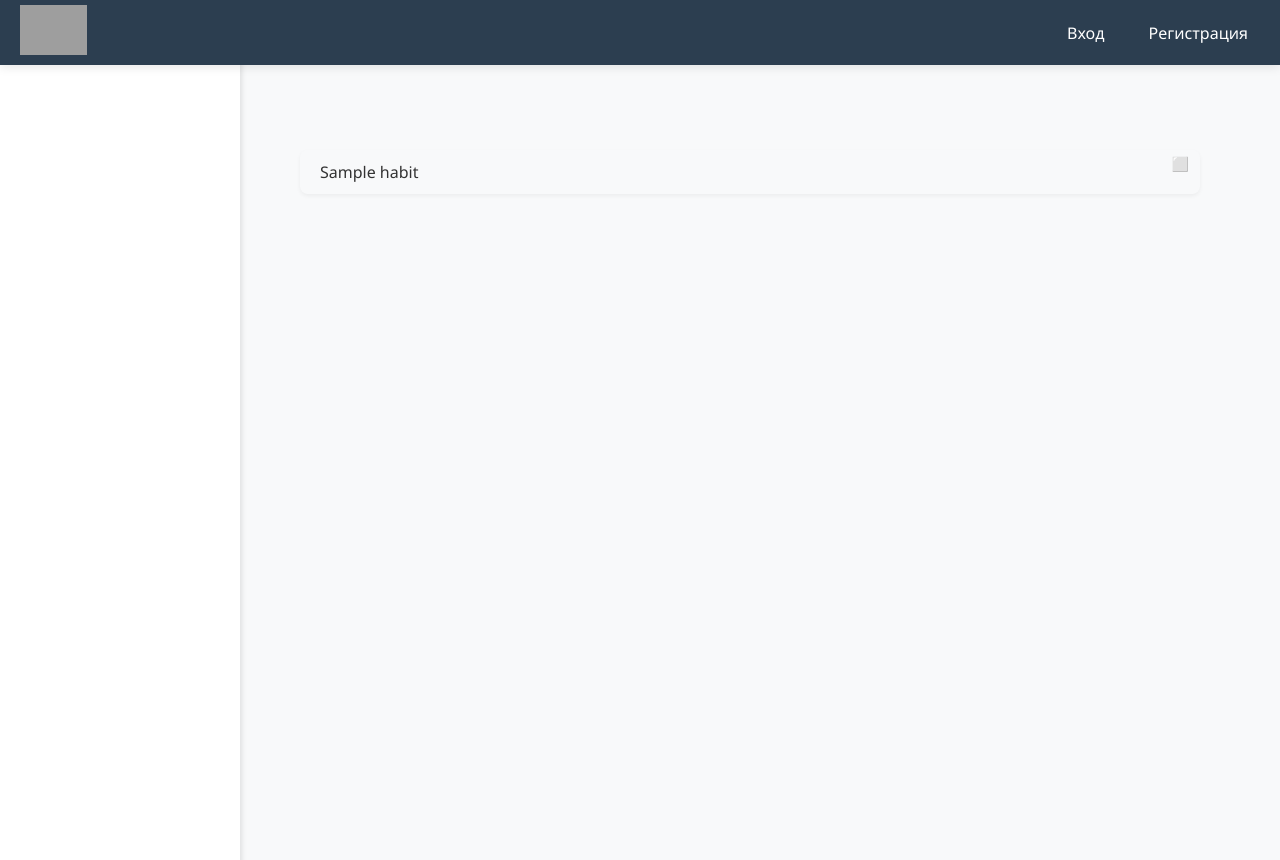
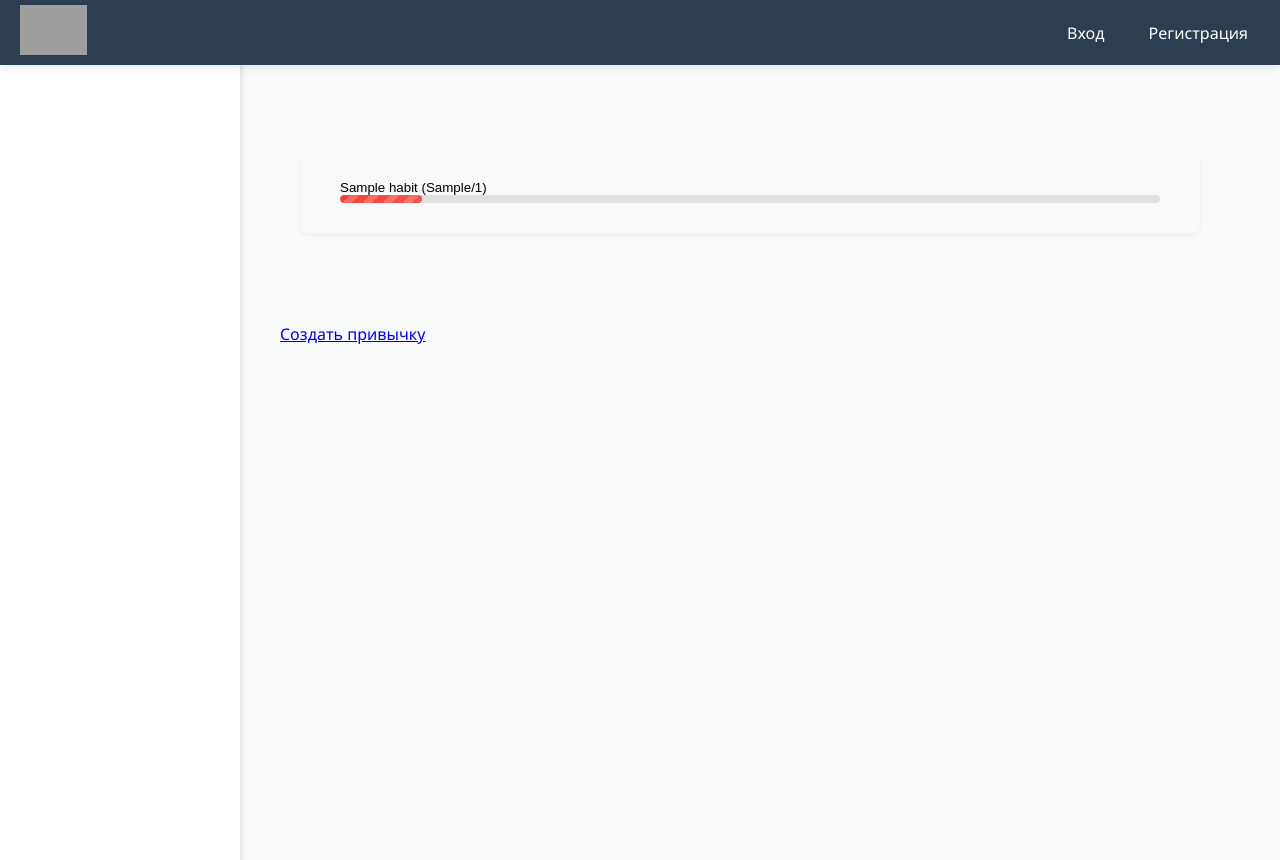
Before and after one commit to skyland228/Tracker-of-goals-habits, a Django app: template tracker/basic/templates/basic/Habits.html in a window 1280 px wide. Run offline with Django 5.2, Linux system fonts and the light colour scheme; the template is opened without the code that fills it: most values are stand-ins (such as "Sample title", 1, 10 or a date in 2020); grey boxes are pictures that could not be loaded.

Commit message:
Давно не коммитил

```diff
--- a/tracker/basic/static/basic/css/style.css
+++ b/tracker/basic/static/basic/css/style.css
@@ -129,22 +129,62 @@ body {
     max-width: 900px;
     margin: 90px auto;
 }
+
 .habit-status {
     position: absolute; /* плавающая внутри habit-item */
-    top: 5px;           /* от верхнего края блока */
-    right: 5px;         /* от правого края блока */
+    top: -2px;           /* от верхнего края блока */
+    right: -10px;         /* от правого края блока */
     font-size: 14px;    /* нормальный размер, чтобы не выходило за пределы блока */
 }
+/* Зачеркивание всего блока */
+.habit-item.habit-completed::after {
+    content: "";
+    position: absolute;
+    top: 50%;
+    left: 20px;
+    right: 20px;
+    height: 2px;
+    background-color: #888;
+    transform: translateY(-50%);
+    z-index: 1;
+}
+.pagination {
+    display: flex;
+    justify-content: center;
+    gap: 10px;
+    margin-top: 20px;
+}
 
+.page-btn {
+    padding: 6px 12px;
+    border: 1px solid #ccc;
+    border-radius: 4px;
+    text-decoration: none;
+    color: #333;
+}
+
+.page-btn:hover {
+    background: #f0f0f0;
+}
+
+.page-info {
+    line-height: 30px;
+}
+/* Затемнение содержимого */
+.habit-item.habit-completed .habit-name,
+.habit-item.habit-completed .habit-stats{
+    opacity: 0.6;
+}
 /* Стиль элемента привычки */
 .habit-item {
     position: relative;  /* Важно! Теперь абсолютные элементы внутри будут привязаны к этому блоку */
-    padding: 11px 20px;
+    padding: 20px 30px;
     margin-bottom: 15px;
     border-radius: 8px;
     box-shadow: 0 2px 4px rgba(0,0,0,0.05);
     transition: all 0.3s ease;
 }
+
 .progress-info {
     background: #f8f9fa;
     padding: 25px;
@@ -224,6 +264,47 @@ body {
         transparent
     );
     background-size: 20px 20px;
+}
+.progress-bar {
+    width: 100%;
+    height: 8px;
+    background: #e0e0e0;
+    border-radius: 4px;
+    overflow: hidden;
+}
+
+/* Заполненная часть */
+.progress-fill {
+    height: 100%;
+    border-radius: 4px;
+    transition: width 0.5s ease;
+}
+
+/* Цвета через отдельные классы */
+.progress-high {
+    background: linear-gradient(90deg, #4caf50, #66bb6a); /* Зеленый */
+}
+/* Стили для ссылки "Добавить привычку" */
+.add-habit-link {
+    display: inline-block;
+    padding: 10px 20px;
+    background-color: #667eea;
+    color: white;
+    text-decoration: none;
+    border-radius: 5px;
+    font-weight: 500;
+    transition: background-color 0.2s ease;
+}
+
+.add-habit-link:hover {
+    background-color: #5a67d8;
+}
+.progress-medium {
+    background: linear-gradient(90deg, #ff9800, #ffa726); /* Оранжевый */
+}
+
+.progress-low {
+    background: linear-gradient(90deg, #f44336, #ef5350); /* Красный */
 }
 /* Цвета для категорий */
 .habit-health {
--- a/tracker/basic/templates/basic/Habits.html
+++ b/tracker/basic/templates/basic/Habits.html
@@ -3,27 +3,57 @@
 {% block content %}
 <div class="habits-list">
     {% for habit in habits %}
-    <div class="habit-item
+    {% with status=habit.statuses.all|dictsort:"date"|last %}
+    <!-- Класс habit-completed должен быть на ОСНОВНОМ блоке .habit-item -->
+    <div class="habit-item {% if status.is_completed %}habit-completed{% endif %}
         {% if habit.category.name == 'Здоровье' %}habit-health
         {% elif habit.category.name == 'Работа' %}habit-work
         {% elif habit.category.name == 'Учеба' %}habit-study
         {% endif %}">
 
-        <span>{{ habit.name }}</span>
+        <!-- Форма для отметки статуса привычки -->
+        <form action="{% url 'habitstatus_update' status.id %}" method="post" style="display:inline;">
+            {% csrf_token %}
 
-        {% with status=habit.statuses.all|dictsort:"date"|last %}
-                <form action="{% url 'habitstatus_update' status.id %}" method="post" style="display:inline;">
-                    {% csrf_token %}
-                    <button type="submit" class="habit-status" style="border:none; background:none; font-size:14px; cursor:pointer;">
-                        {% if status.is_completed %}
-                            ✅
-                        {% else %}
-                            ⬜
-                        {% endif %}
-                    </button>
-                </form>
-        {% endwith %}
+            <!-- Весь контент привычки внутри кнопки -->
+            <button type="submit" class="habit-status-btn"
+                    style="border:none; background:none; cursor:pointer; text-align:left; width:100%; padding:10px;">
+
+                <!-- Название и статистика -->
+                <div class="habit-header">
+                    <span class="habit-name">{{ habit.name }}</span>
+                    <span class="habit-stats">({{ habit.completed_days }}/{{ habit.total_days }})</span>
+                </div>
+
+                <!-- отображение шкалы прогресса -->
+                <div class="progress-bar">
+                    <div class="progress-fill
+                        {% if habit.progress >= 80 %}progress-high
+                        {% elif habit.progress >= 50 %}progress-medium
+                        {% else %}progress-low
+                        {% endif %}"
+                        style="width: {{ habit.progress }}%;">
+                    </div>
+                </div>
+
+            </button>
+        </form>
     </div>
+    {% endwith %}
     {% endfor %}
 </div>
+{% if is_paginated %}
+<div class="pagination">
+  {% if page_obj.has_previous %}
+    <a href="?page={{ page_obj.previous_page_number }}" class="page-btn">Prev</a>
+  {% endif %}
+
+  <span class="page-info">{{ page_obj.number }} / {{ page_obj.paginator.num_pages }}</span>
+
+  {% if page_obj.has_next %}
+    <a href="?page={{ page_obj.next_page_number }}" class="page-btn">Next</a>
+  {% endif %}
+</div>
+{% endif %}
+<a href="{% url 'add_habit' %}">Создать привычку</a>
 {% endblock %}
--- a/tracker/basic/templates/basic/home.html
+++ b/tracker/basic/templates/basic/home.html
@@ -1,6 +1,5 @@
 {% extends 'base.html' %}
 
 {% block content %}
-
 {% include 'extra/articles.html' %}
 {% endblock %}
--- a/tracker/basic/urls.py
+++ b/tracker/basic/urls.py
@@ -4,10 +4,10 @@ from . import views
 
 urlpatterns = [
     path('', views.home, name = 'home'),
+    path('add_habit/',views.AddHabits.as_view(), name = 'add_habit'),
     path('profile/',views.Profile.as_view(), name = 'profile'),
     path('habits/', views.Habits.as_view(), name = 'habits'),
     path('status/<int:pk>/update/', views.HabitStatusUpdateView.as_view(), name='habitstatus_update'),
     path('general_goals/', views.GeneralGoals.as_view(), name = 'general_goals'),
     path('temporal_goals/', views.TemporalGoals.as_view(), name='temporal_goals'),
-    path('progress/', views.progress, name = 'progress'),
 ]
--- a/tracker/templates/base.html
+++ b/tracker/templates/base.html
@@ -28,7 +28,6 @@
     </div>
 </header>
     </header>
-
     <!-- Боковое меню -->
     <aside class="side-nav">
         {% if user.is_authenticated %}
@@ -37,7 +36,6 @@
         {% endfor %}
         {% endif %}
     </aside>
-
     <!-- Основной контент -->
     <main class="content">
         {% block content %}
--- a/tracker/users/context_processors.py
+++ b/tracker/users/context_processors.py
@@ -5,6 +5,5 @@ def get_menu(request):
             {'title': 'Привычки', 'url_name': 'habits'},
             {'title': 'Основные Цели', 'url_name': 'general_goals'},
             {'title': 'Временные Цели', 'url_name': 'temporal_goals'},
-            {'title': 'Прогресс', 'url_name': 'progress'},
         ]
     }
```
Also changed, not shown: tracker/basic/forms.py (+6 -1 lines), tracker/basic/templates/basic/add_habit.html (added, +9 -0 lines), tracker/basic/templates/extra/articles.html (+13 -7 lines).
